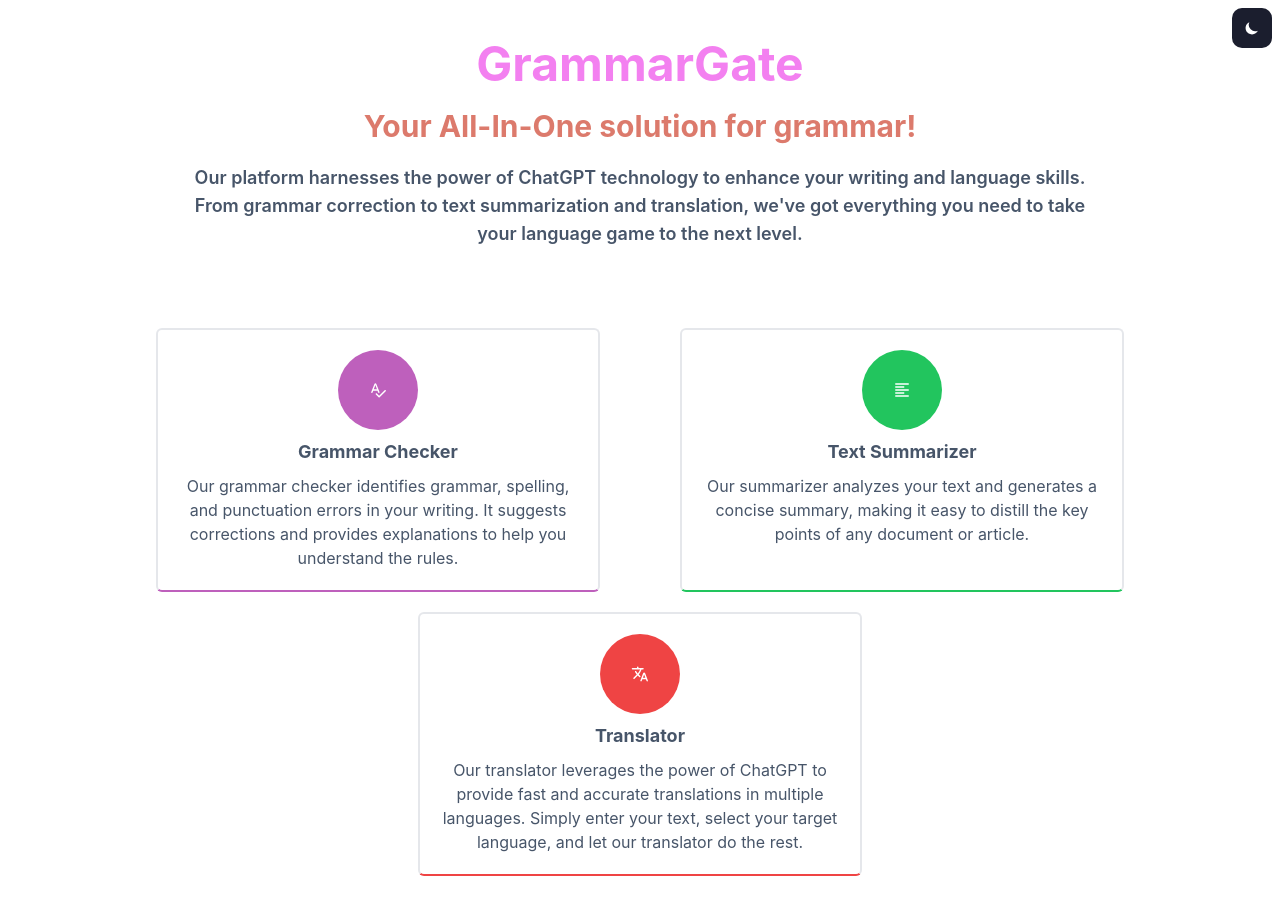
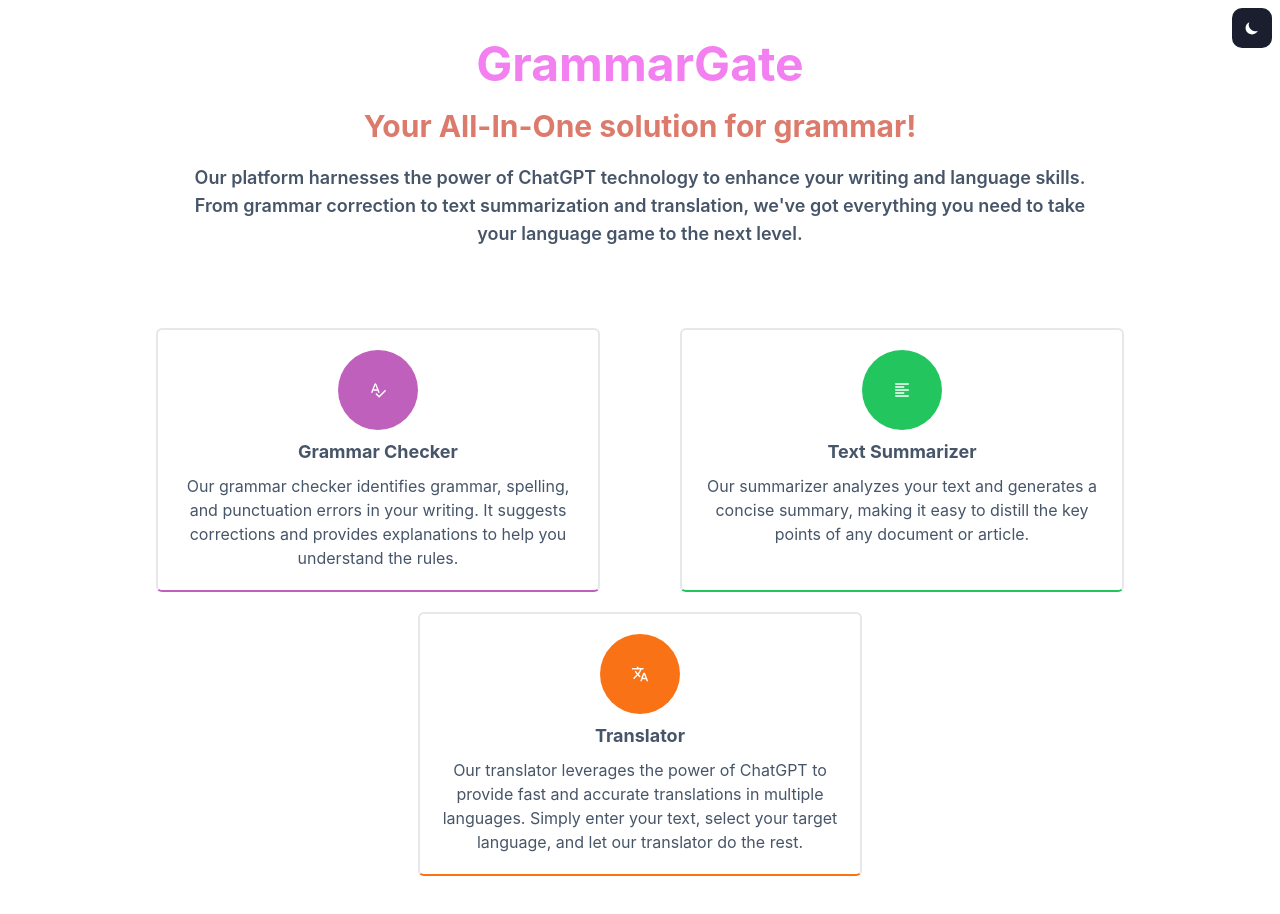
Before and after one commit to GabrielCarames/grammar-gate, a Next.js app: page / in a window 1280 px wide. Built offline with nearby package versions, Linux system fonts and the light colour scheme.

Commit message:
refactor: change Translator main color

```diff
--- a/src/components/Translator/ToLanguage.tsx
+++ b/src/components/Translator/ToLanguage.tsx
@@ -22,7 +22,13 @@ const ToLanguage: FC<Omit<LanguageSectionProps, "textareaOnchange">> = ({
         defaultValue={languageSelectorDefaultValue}
         options={options}
       />
-      <Textarea value={textareaValue} readOnly={true} name="toLanguage" placeholder="Translation" />
+      <Textarea
+        value={textareaValue}
+        readOnly={true}
+        name="toLanguage"
+        placeholder="Translation"
+        className={`${textareaValue ? "cursor-auto" : "cursor-default"}`}
+      />
       <TextareaFooter>
         <CopyButton text={textareaValue} />
       </TextareaFooter>
--- a/src/pages/translator/index.tsx
+++ b/src/pages/translator/index.tsx
@@ -31,7 +31,7 @@ const Translator: FC = () => {
             <TextareaSection.Header
               title={HeaderTitle.TRANSLATOR}
               description={HeaderDescription.TRANSLATOR}
-              className="bg-red-1"
+              className="bg-orange-500"
             />
             <div className="flex gap-5">
               <FromLanguage
--- a/src/utils/grammarGateLinks.js
+++ b/src/utils/grammarGateLinks.js
@@ -21,8 +21,8 @@ const links = [
     name: "Translator",
     href: "/translator",
     icon: TranslatorIcon,
-    backgroundColor: "bg-red-500",
-    borderColor: "!border-b-red-500"
+    backgroundColor: "bg-orange-500",
+    borderColor: "!border-b-orange-500"
   }
 ]
 
```
